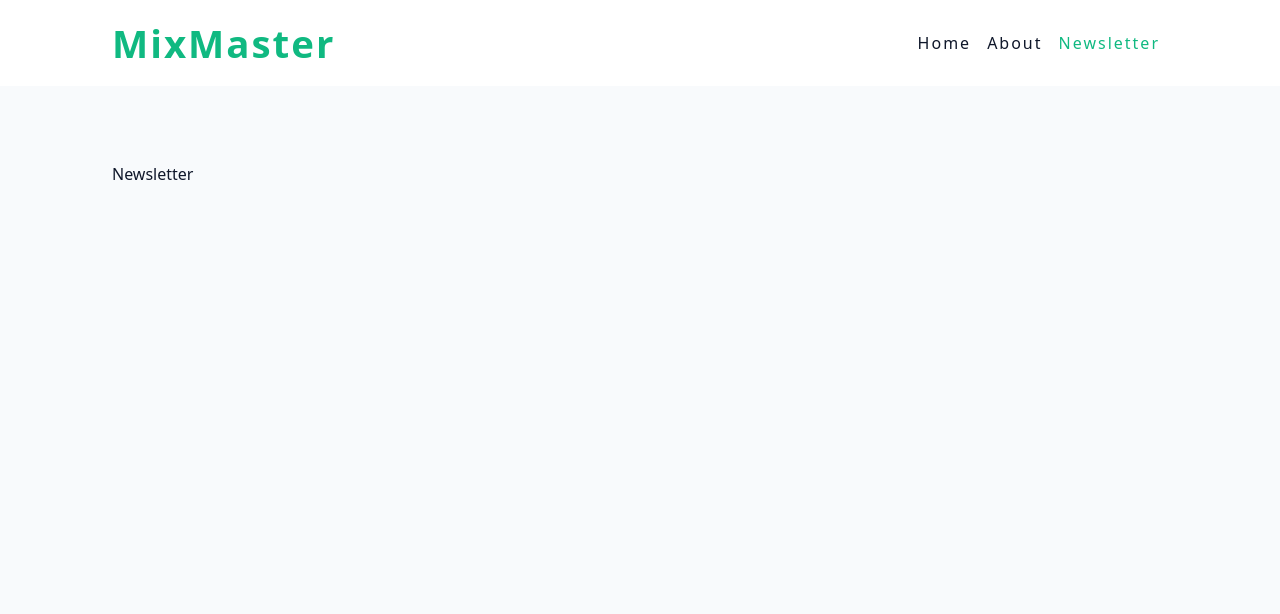
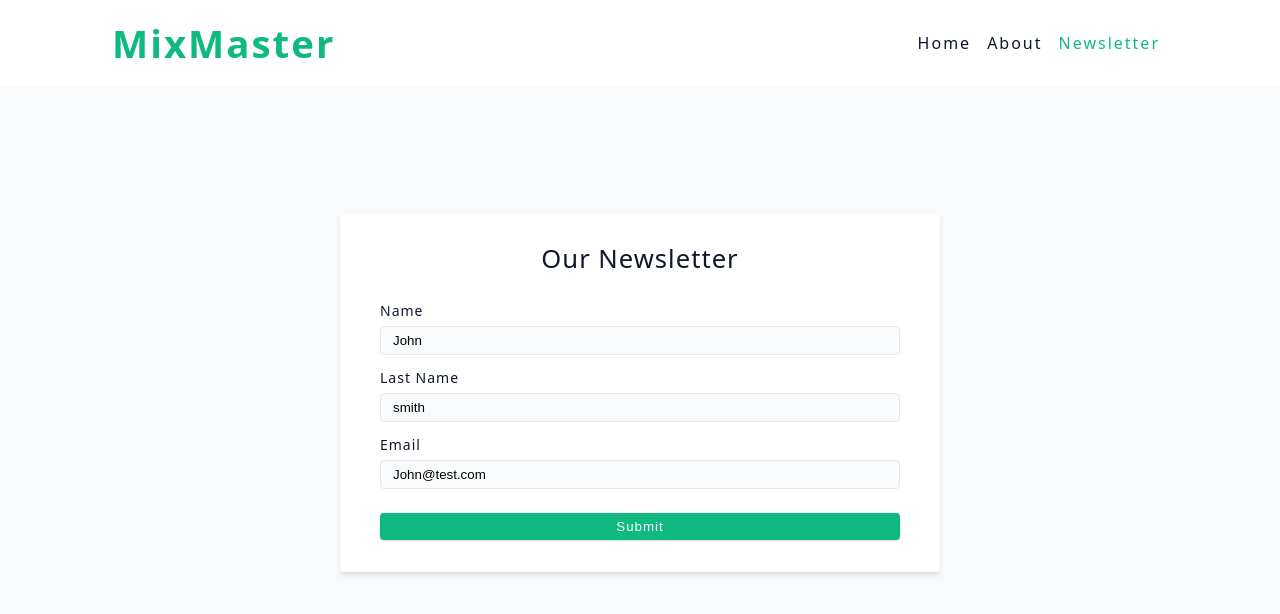
Before and after one commit to arianbod/react-cocktail-makers, a React (Vite) app: page /Newsletter in a window 1280 px wide. Shown: the top 614 px of the page. Built offline with nearby package versions, Linux system fonts and the light colour scheme.

Commit message:
Form inputs added

```diff
--- a/src/pages/Newsletter.jsx
+++ b/src/pages/Newsletter.jsx
@@ -1,7 +1,62 @@
 import React from 'react';
 
 const Newsletter = () => {
-	return <div>Newsletter</div>;
+	return (
+		<form className='form'>
+			<h4 style={{ marginBottom: '2rem', textAlign: 'center' }}>
+				our newsletter
+			</h4>
+			{/* name */}
+			<div className='form-row'>
+				<label
+					htmlFor='name'
+					className='form-label'>
+					name
+				</label>
+				<input
+					type='text'
+					defaultValue='John'
+					className='form-input'
+					name='name'
+					id='name'
+				/>
+			</div>
+			<div className='form-row'>
+				<label
+					htmlFor='lastName'
+					className='form-label'>
+					last Name
+				</label>
+				<input
+					type='text'
+					defaultValue='smith'
+					className='form-input'
+					name='lastName'
+					id='lastName'
+				/>
+			</div>
+			<div className='form-row'>
+				<label
+					htmlFor='Email'
+					className='form-label'>
+					Email
+				</label>
+				<input
+					type='text'
+					defaultValue='John@test.com'
+					className='form-input'
+					name='Email'
+					id='Email'
+				/>
+			</div>
+			<button
+				className='btn btn-block'
+				type='submit'
+				style={{ marginTop: '0.5rem' }}>
+				submit
+			</button>
+		</form>
+	);
 };
 
 export default Newsletter;
```
